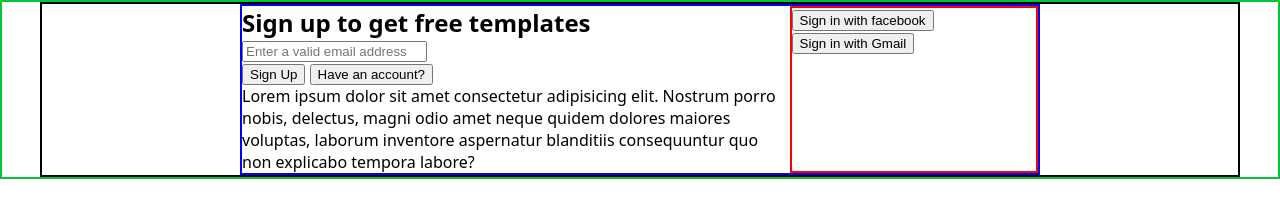
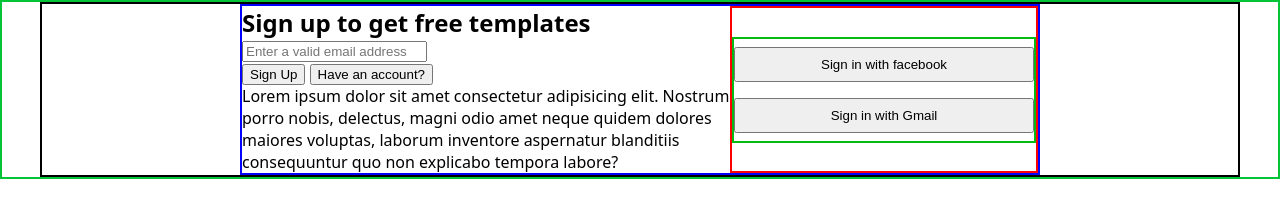
Before and after one commit to CremonaLambert/Simple-Navigation-Bar, a plain HTML site: page simple_little_login_templates/index.html in a window 1280 px wide. Drawn offline with Linux system fonts and the light colour scheme.

Commit message:
link buttons styling

```diff
--- a/simple_little_login_templates/styles.css
+++ b/simple_little_login_templates/styles.css
@@ -28,4 +28,20 @@ body {
 .innerboxright {
     border: 2px solid red;
     width: 800px;
+    display: flex;
 }
+.btsright {
+    border: 2px solid rgb(4, 186, 19);
+    display: flex;
+    flex-direction: column;
+    margin: auto 0;
+    /* justify-items: center; */
+    /* align-items: center; */
+}
+
+.facebook, .gmail {
+    padding: 8px;
+    width: 300px;
+    margin: 8px 0;
+
+}
```
